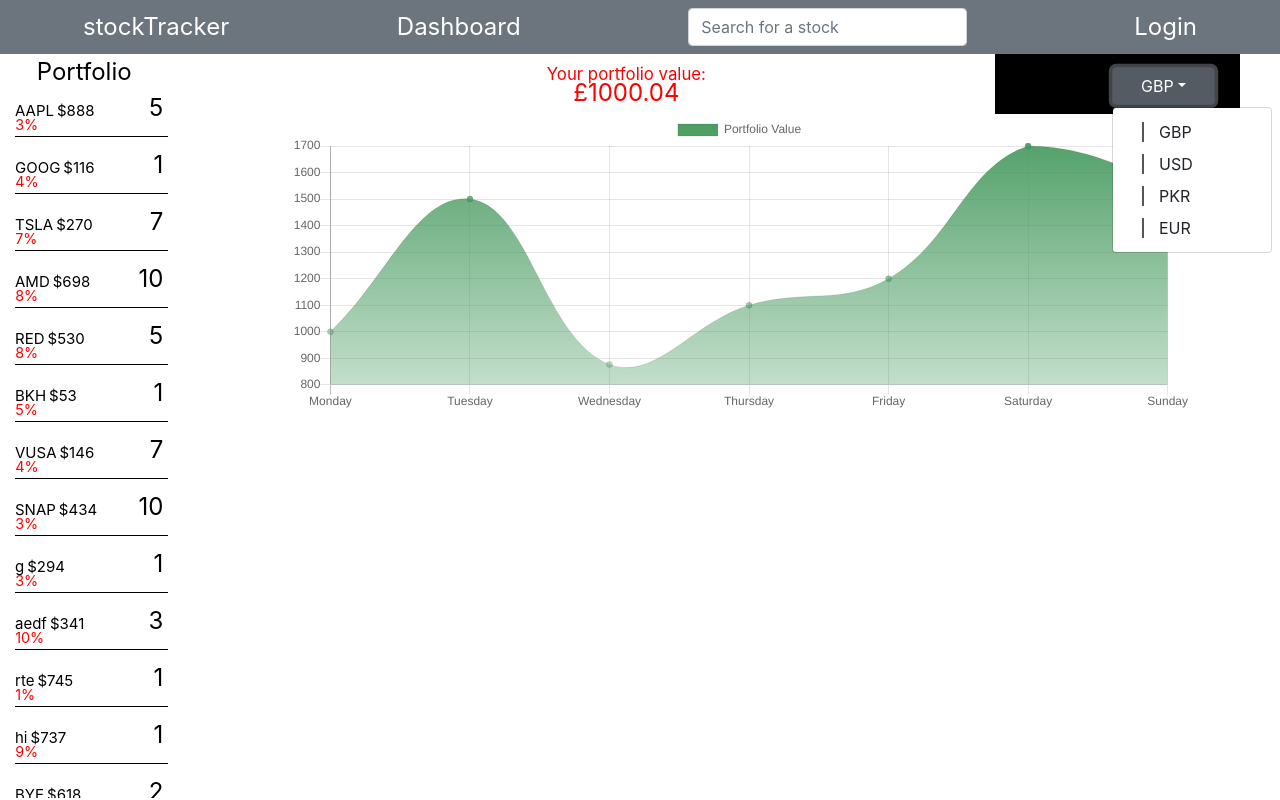
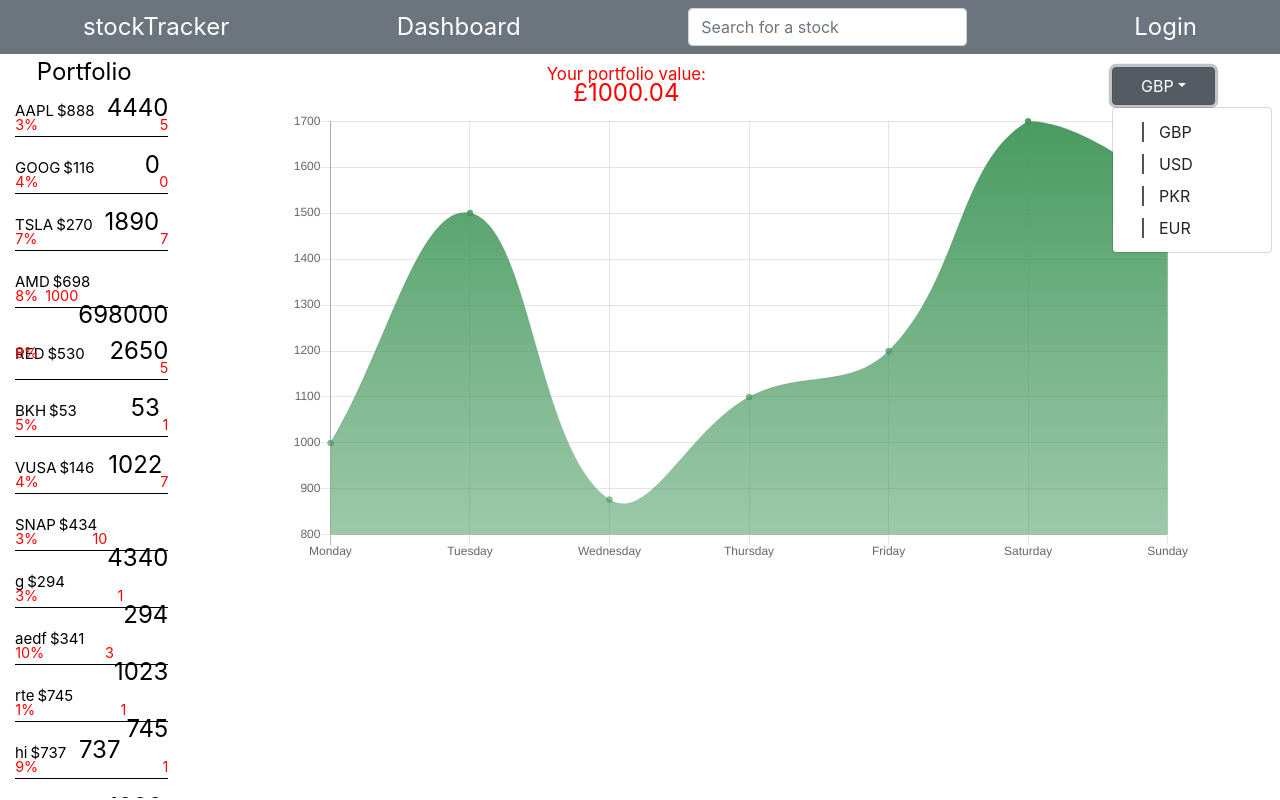
Before and after one commit to AhmadK98/stockApp, a React (Create React App) app in the folder client/: page /dash in a window 1280 px wide. Both pictures are taken after a click on the button "GBP". Built offline with nearby package versions, Linux system fonts and the light colour scheme; no server answers; some icons are missing.

Commit message:
changing stockcards

```diff
--- a/client/src/components/stocks/Dashboard.js
+++ b/client/src/components/stocks/Dashboard.js
@@ -45,7 +45,7 @@ function Dashboard() {
               </div>
 
             </div>
-            <div className="col-md-3" style={{ background: 'black', marginRight: '0px' }}>
+            <div className="col-md-3" style={{marginRight: '0px' }}>
               <CurrencyDropdown />
             </div>
           </div>
--- a/client/src/components/stocks/dashboard.scss
+++ b/client/src/components/stocks/dashboard.scss
@@ -3,15 +3,15 @@
 
 // }
 
-.g {
-    background-color: white;
-    height:30vh;
-    border-color: black;
-    margin:15px 0px 0px 20px;
-    border-radius: 4px;
-    border-width: 2px;
-    border-style: solid;
-}
+// .g {
+//     background-color: white;
+//     height:30vh;
+//     border-color: black;
+//     margin:15px 0px 0px 20px;
+//     border-radius: 4px;
+//     border-width: 2px;
+//     border-style: solid;
+// }
 
 
 .btn {
@@ -75,7 +75,7 @@
     border-width: 2px;
 
     // border-style: solid;
-    // min-width: 180px;
+    min-width: 160px;
 }
 
 .stockObject{
@@ -94,3 +94,21 @@
     left:0.1%;
     color:red
 }
+
+.amount-held{
+    position:relative;
+    font-size: 0.6em;
+    bottom:0.8em;
+    // left:0.1%;
+    color:red;
+    float:right;
+}
+
+.total-value{
+    position:relative;
+    // font-size: 0.6em;
+    // bottom:0.8em;
+    // left:0.1%;
+    // color:red;
+    float:right;
+}
--- a/client/src/components/stocks/smallComponents/CurrencyDropdown.js
+++ b/client/src/components/stocks/smallComponents/CurrencyDropdown.js
@@ -30,8 +30,8 @@ function CurrencyDropdown() {
 
       <div className="dropdown-menu" aria-labelledby="dropdownMenuButton">
         {Object.keys(flagClasses).map((flag)=>{
-          return (<a className="dropdown-item" onClick={() => { setCurrency(flag) }}><div className={flagClasses[flag] + ' flag-icon col-md'}></div>
-                  <span className="currencyText col-md">{flag}</span></a>)
+          return (<a className={`dropdown-item`} key={`${flag}-object`} onClick={() => { setCurrency(flag) }}><div className={flagClasses[flag] + ' flag-icon col-md'}></div>
+                  <span className={`currencyText col-md `} key={`${flag}-flag`}>{flag}</span></a>)
         })}
       </div>
     </div >
--- a/client/src/components/stocks/smallComponents/PortfolioGraph.js
+++ b/client/src/components/stocks/smallComponents/PortfolioGraph.js
@@ -9,7 +9,7 @@ function PortfolioGraph() {
 
 useEffect(() =>{
     var ctx = document.getElementById('myChart').getContext('2d');
-    let gradient = ctx.createLinearGradient(0, 0, 0, 400);
+    let gradient = ctx.createLinearGradient(0, 0, 0, 900);
     gradient.addColorStop(0, 'rgba(71,154,95,1)');
     gradient.addColorStop(1, 'rgba(71,154,95,0)');
     var myChart = new Chart(ctx, {
@@ -17,15 +17,18 @@ useEffect(() =>{
         data: {
             labels: ['Monday', 'Tuesday', 'Wednesday', 'Thursday', 'Friday','Saturday','Sunday'],
             datasets: [{
-                label: 'Portfolio Value',
+                label: {display:false},
                 data: [1000, 1500, 877,1100, 1200, 1700,1550,1231],
                 fillColor:gradient,
                 backgroundColor: gradient,
-                borderWidth: 1,
+                borderWidth: 1
                 // borderColor:'red'
             }]
         },
         options: {
+            legend : {
+                display:false
+            },
             scales: {
                 yAxes: [{
                     ticks: {
@@ -39,7 +42,9 @@ useEffect(() =>{
 
   return (
     <div style={{marginRight:'20px'}}>
-        <canvas id="myChart" height={1} width={3}></canvas>
+        <canvas id="myChart" height="1000" width="2000"></canvas>
+        {/* <canvas id="myCanvas" width="200" height="100" style="border:1px solid #000000;">
+        </canvas> */}
     </div>
   );
 }
--- a/client/src/components/stocks/smallComponents/StockCard.js
+++ b/client/src/components/stocks/smallComponents/StockCard.js
@@ -6,14 +6,20 @@ import '../dashboard.scss';
 
 function StockCard(props) {
 
-
+  let test
   return (
 
-    <div className='stockObject' style={{ marginBottom: '10px' }}>
+    <div className={`stockObject ${props.stock}`} style={{ marginBottom: '10px' }}>
       <span className='stockName' style={{ marginRight: '3px', fontSize: '15px' }}>{props.stock}</span>
-      <span className='stockPrice' style={{ marginRight: '3px', fontSize: '15px' }}>${Math.round(Math.random() * 1000)}</span>
-      <span className='amountHeld' style={{ float: 'right', marginRight: '5px' }}>{props.amountHeld}</span>
-      <div className='stockPercent'>{Math.round(Math.random() * 10)}%</div>
+      <span className='stockPrice' style={{ marginRight: '3px', fontSize: '15px' }}>{`$${test = Math.round(Math.random() * 1000)}`}</span>
+      <span className='total-value'>{test*props.amountHeld}</span>
+
+      <div>
+        <span className='stockPercent'>{`${Math.round(Math.random() * 10)}%`}</span>
+        <span className='amount-held' >{props.amountHeld}</span>
+        {/* <span>g</span> */}
+      </div>
+
     </div>
 
   );
--- a/client/src/components/stocks/smallComponents/StockList.js
+++ b/client/src/components/stocks/smallComponents/StockList.js
@@ -7,14 +7,14 @@ import '../dashboard.scss';
 
 function stockList() {
 
-  let stocks = { 'AAPL': 5, 'GOOG': 1, 'TSLA': 7, 'AMD': 10, 'RED': 5, 'BKH': 1, 'VUSA': 7, 'SNAP': 10, 'g': 1, 'aedf': 3, 'rte': 1, 'hi': 1, 'BYE': 2, 'byew': 2, 'aeldf': 3, 'rtle': 1, 'hli': 1, 'byle': 2, 'blyew': 2 }
+  let stocks = { 'AAPL': 5, 'GOOG': 0, 'TSLA': 7, 'AMD': 1000, 'RED': 5, 'BKH': 1, 'VUSA': 7, 'SNAP': 10, 'g': 1, 'aedf': 3, 'rte': 1, 'hi': 1, 'BYE': 2, 'byew': 2, 'aeldf': 3, 'rtle': 1, 'hli': 1, 'byle': 2, 'blyew': 2 }
 
   return (
 
-    <div className='stockCard' style={{ color: "black", overflowY: 'scroll', height: '93vh' }}>
+    <div className={`stockCard` } style={{ color: "black", overflowY: 'scroll', height: '93vh' }}>
       <span>Portfolio</span>
       {Object.keys(stocks).map((stock) => {
-        return <StockCard stock={stock} amountHeld={stocks[stock]} />
+        return <StockCard stock={stock} key={stock} amountHeld={stocks[stock]} />
       })}
     </div>
 
```
